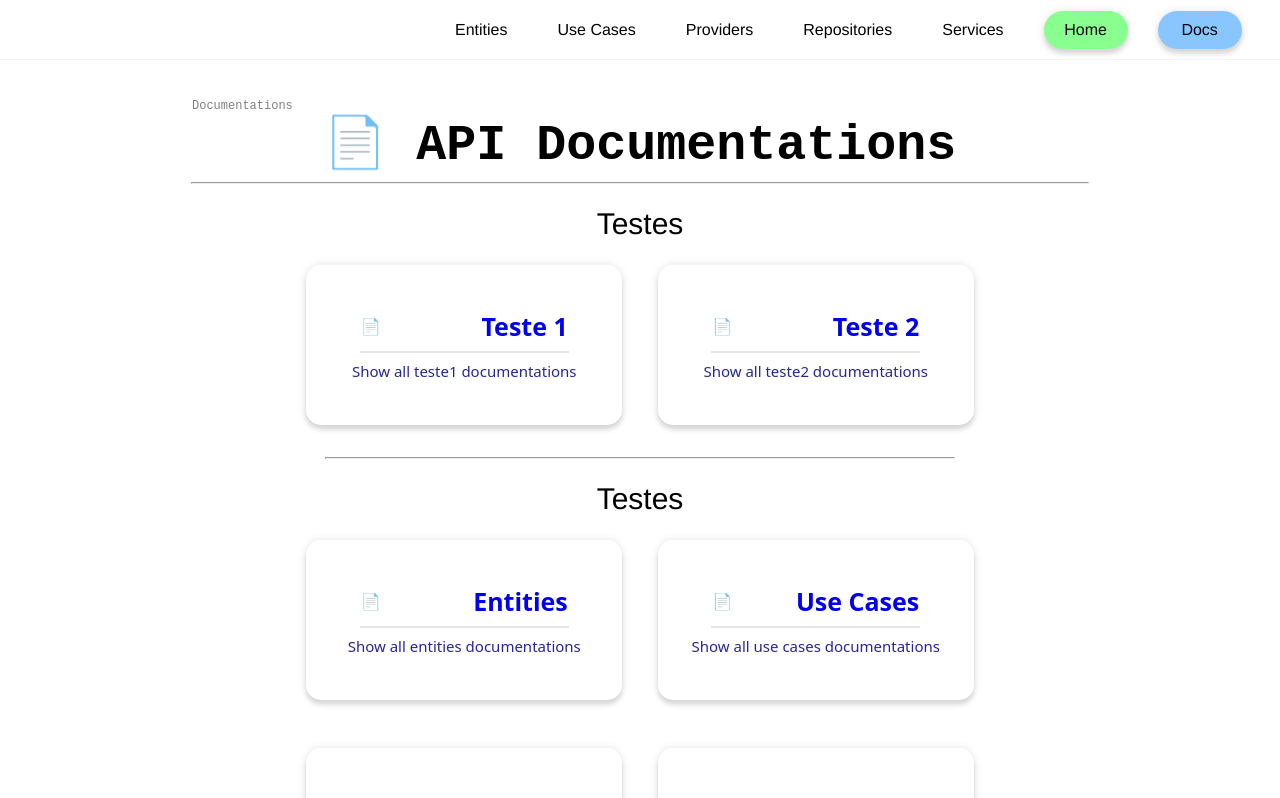
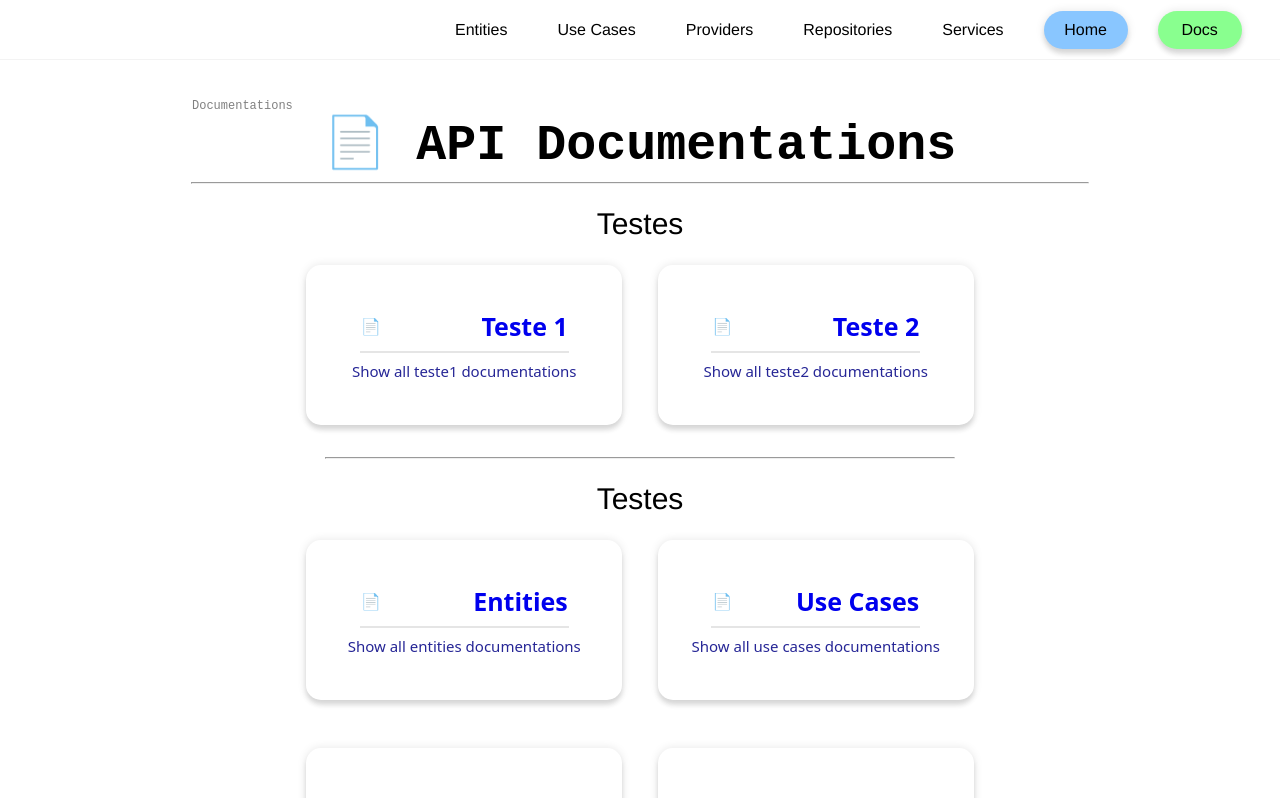
Before and after one commit to matheuscpellanda/erp-api-documentation, a React (Create React App) app: page /erp-api-documentation/docs in a window 1280 px wide. Shown: the top 798 px of the page. Built offline with nearby package versions, Linux system fonts and the light colour scheme.

Commit message:
Updated Header component

```diff
--- a/src/components/Header.jsx
+++ b/src/components/Header.jsx
@@ -12,8 +12,8 @@ export default class Header extends Component {
           <Link to="/*" className="header-secondary">Providers</Link>
           <Link to="/*" className="header-secondary">Repositories</Link>
           <Link to="/*" className="header-secondary">Services</Link>
-          <Link to="/erp-api-documentation/" className="header-primary">Home</Link>
-          <Link to="/erp-api-documentation/docs" className="header-primary">Docs</Link>
+          <Link to="/erp-api-documentation/" className="header-home">Home</Link>
+          <Link to="/erp-api-documentation/docs" className="header-docs">Docs</Link>
         </div>
       </header>
     );
--- a/src/components/css/Header.css
+++ b/src/components/css/Header.css
@@ -28,25 +28,41 @@
   gap: 30px;
 }
 
-.header-primary, .header-secondary {
+.header-home, .header-docs, .header-secondary {
   padding: 10px;
   text-decoration: none;
   color: black;
   font-family: 'Franklin Gothic Medium', 'Arial Narrow', Arial, sans-serif;
 }
 
-.header-primary {
+.header-home, .header-docs {
   border-radius: 25px;
   width: 5vw;
   box-shadow: var(--elevation-1);
 }
 
-.header-primary:nth-last-of-type(1) {
+.header-home {
   background-color: rgb(137, 198, 255);
 }
 
-.header-primary:nth-last-of-type(2) {
+.header-docs {
   background-color: rgb(137, 255, 143);
+}
+
+.header-home:hover{
+  box-shadow: var(--elevation-3);
+}
+
+.header-home:active{
+  background-color: rgb(156, 207, 255);
+}
+
+.header-docs:hover{
+  box-shadow: var(--elevation-3);
+}
+
+.header-docs:active{
+  background-color: rgb(184, 255, 187);
 }
 
 .header-secondary:hover {
@@ -54,12 +70,7 @@
   border-radius: 25px;
 }
 
-.header-primary:hover{
-  box-shadow: var(--elevation-3);
-  background-color: rgb(255, 135, 135);
+.header-secondary:active {
+  background-color: rgb(241, 241, 241);
+  border-radius: 25px;
 }
-
-.header-primary:active{
-  box-shadow: var(--elevation-3);
-  background-color: rgb(255, 177, 177);
-}
```
